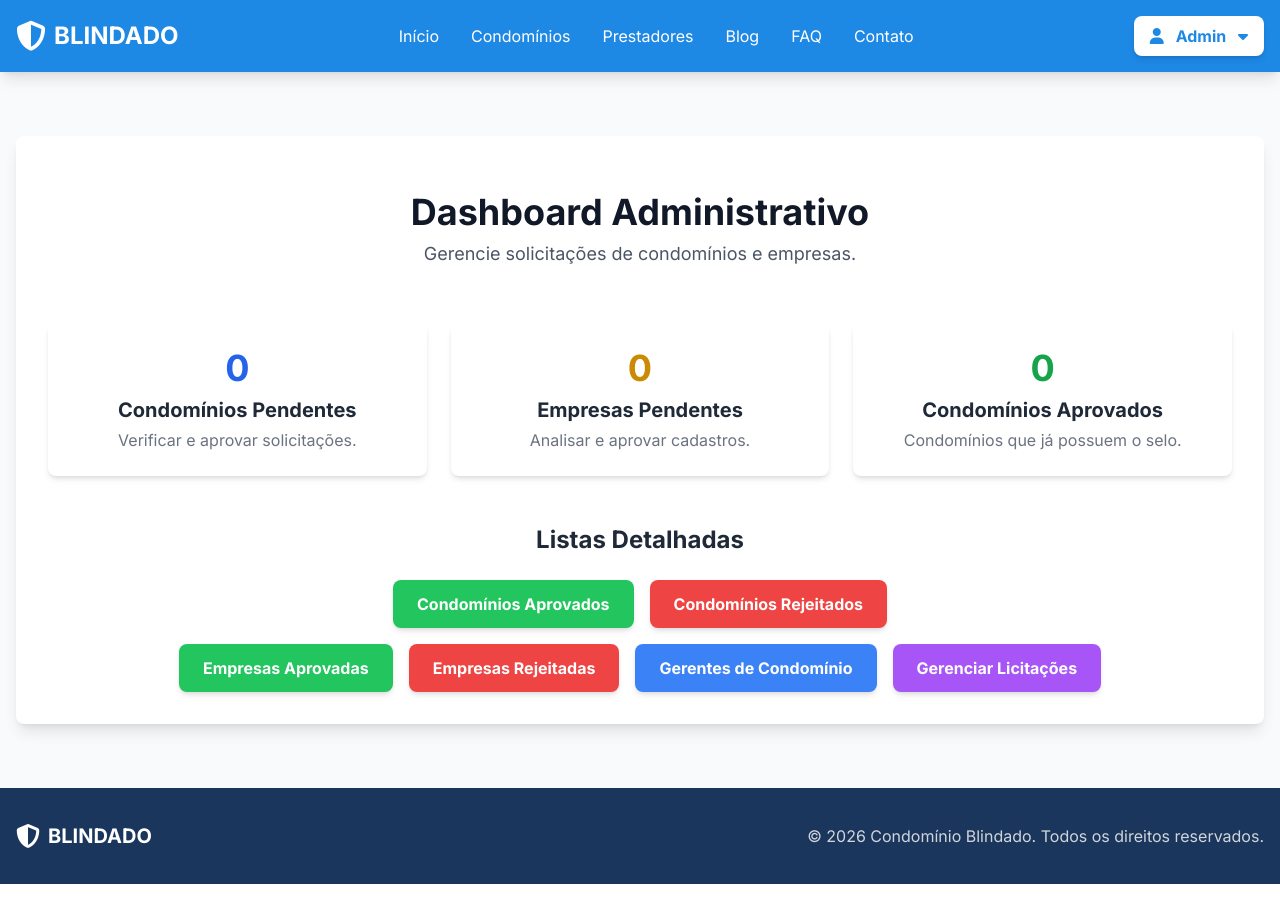
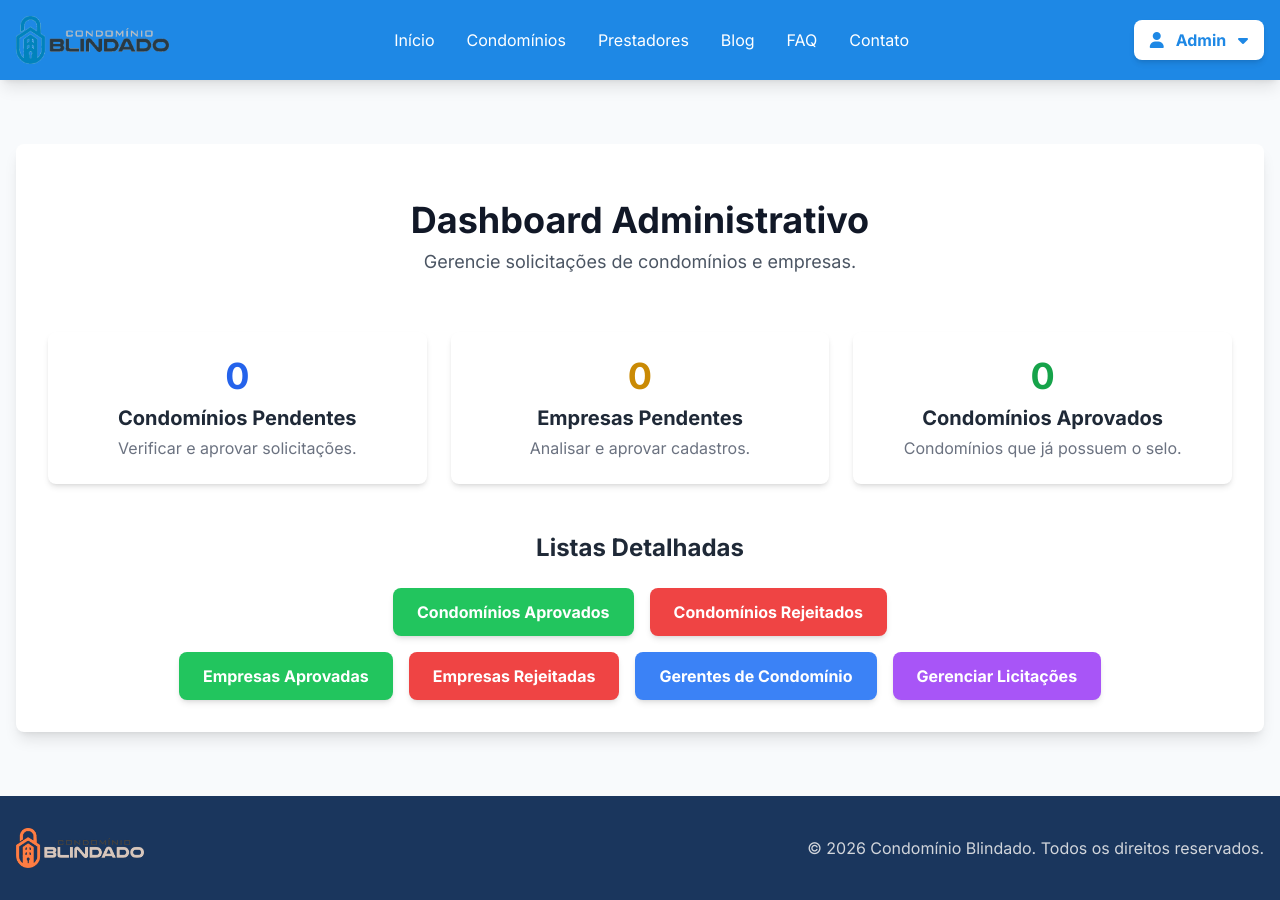
Before and after one commit to Guilherme-d3v/novo-projeto, a Flask app: page /admin in a window 1280 px wide. Run offline with Flask 3, Linux system fonts and the light colour scheme; the visitor is signed in with stand-in values (Sample User, id 1); data comes from the database, SQL or seed files in the repository; some libraries are stand-ins or nearby versions.

Commit message:
ajuste logotest

```diff
--- a/templates/base.html
+++ b/templates/base.html
@@ -46,11 +46,9 @@
     <header class="bg-blindado-blue text-white shadow-lg w-full">
         <nav class="container mx-auto px-4 py-4">
             <div class="flex flex-col md:flex-row justify-between items-center">
-                <a href="{{ url_for('index') }}" class="flex items-center space-x-2 mb-4 md:mb-0">
-                    <i class="fas fa-shield-alt text-3xl"></i>
-                    <span class="text-2xl font-bold">BLINDADO</span>
-                </a>
-                <div class="hidden md:flex space-x-4 md:space-x-8 w-full md:w-auto mb-4 md:mb-0">
+                            <a href="{{ url_for('index') }}" class="flex items-center mb-4 md:mb-0">
+                                <img src="{{ url_for('static', filename='img/logo_oficial_transparent.png') }}" alt="Condomínio Blindado Logo" class="h-12">
+                            </a>                <div class="hidden md:flex space-x-4 md:space-x-8 w-full md:w-auto mb-4 md:mb-0">
                     <a href="{{ url_for('index') }}" class="hover:text-blindado-light-blue transition duration-300">Início</a>
                     <a href="{{ url_for('lista_certificados') }}" class="hover:text-blindado-light-blue transition duration-300">Condomínios</a>
                     <a href="{{ url_for('lista_empresas') }}" class="hover:text-blindado-light-blue transition duration-300">Prestadores</a>
@@ -105,11 +103,9 @@
     <footer class="bg-blindado-dark text-white py-8 w-full">
         <div class="container mx-auto px-4">
             <div class="flex flex-col md:flex-row justify-between items-center">
-                <div class="flex items-center space-x-2 mb-4 md:mb-0">
-                    <i class="fas fa-shield-alt text-2xl"></i>
-                    <span class="text-xl font-bold">BLINDADO</span>
-                </div>
-                <div>
+                            <div class="flex items-center mb-4 md:mb-0">
+                                <img src="{{ url_for('static', filename='img/logo_oficial_transparent.png') }}" alt="Condomínio Blindado Logo" class="h-10 invert">
+                            </div>                <div>
                     <p class="text-gray-300 text-center md:text-right">© 2026 Condomínio Blindado. Todos os direitos reservados.</p>
                 </div>
             </div>
```
Also changed, not shown: static/img/logo cond blindado.jpeg (added), static/img/logo_oficial_transparent.png (added).
